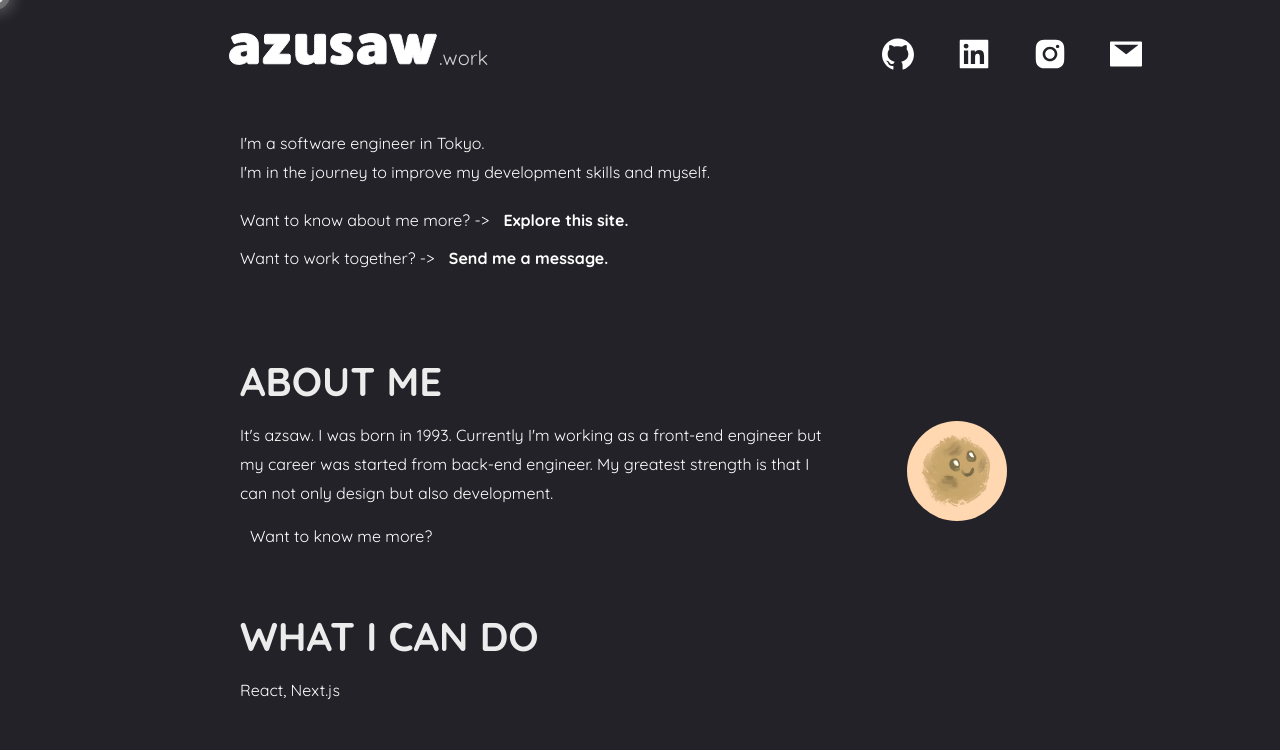
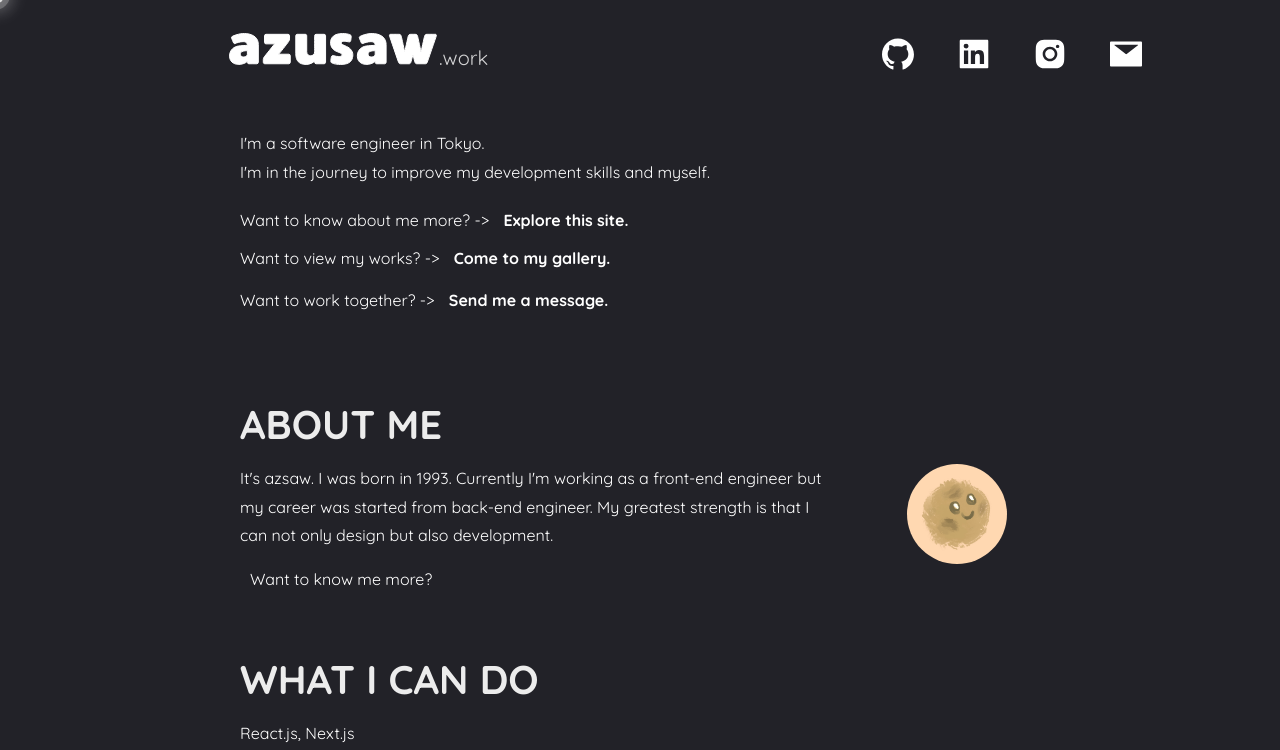
Before and after one commit to azusaw/azusaw_com, a Next.js app: page / in a window 1280 px wide. Shown: the top 750 px of the page. Built offline with nearby package versions, Linux system fonts and the light colour scheme.

Commit message:
add some contents

```diff
--- a/components/logo/WhatICanDo.tsx
+++ b/components/logo/WhatICanDo.tsx
@@ -12,7 +12,7 @@ const WhatICanDo: React.FC = () => {
   return (
     <div className={commonStyle.container}>
       <h2 className={commonStyle.head}>{"WHAT I CAN DO"}</h2>
-      {"React, Next.js"}
+      {"React.js, Next.js"}
     </div>
   )
 }
--- a/pages/index.tsx
+++ b/pages/index.tsx
@@ -1,5 +1,5 @@
 import React from "react"
-import { LikeFilled, MailFilled } from "@ant-design/icons"
+import { FireFilled, LikeFilled, MailFilled } from "@ant-design/icons"
 import PageLayout from "../layouts/PageLayout"
 import AboutMe from "../components/logo/AboutMe"
 import ContactForm from "../components/logo/ContactForm"
@@ -28,6 +28,16 @@ const IndexPage: React.FC = () => {
               </span>
             </span>
             <br />
+            {"Want to view my works?  -> "}
+            <span className={commonStyle.bold}>
+              <span className={commonStyle.underLineToRight}>
+                {"Come to my gallery."}
+                <FireFilled
+                  className={`${spaceStyle.pl05} ${commonStyle.mailIcon}`}
+                />
+              </span>
+            </span>
+            <br />
             {"Want to work together?  -> "}
             <span className={commonStyle.bold}>
               <span className={commonStyle.underLineToRight}>
```
